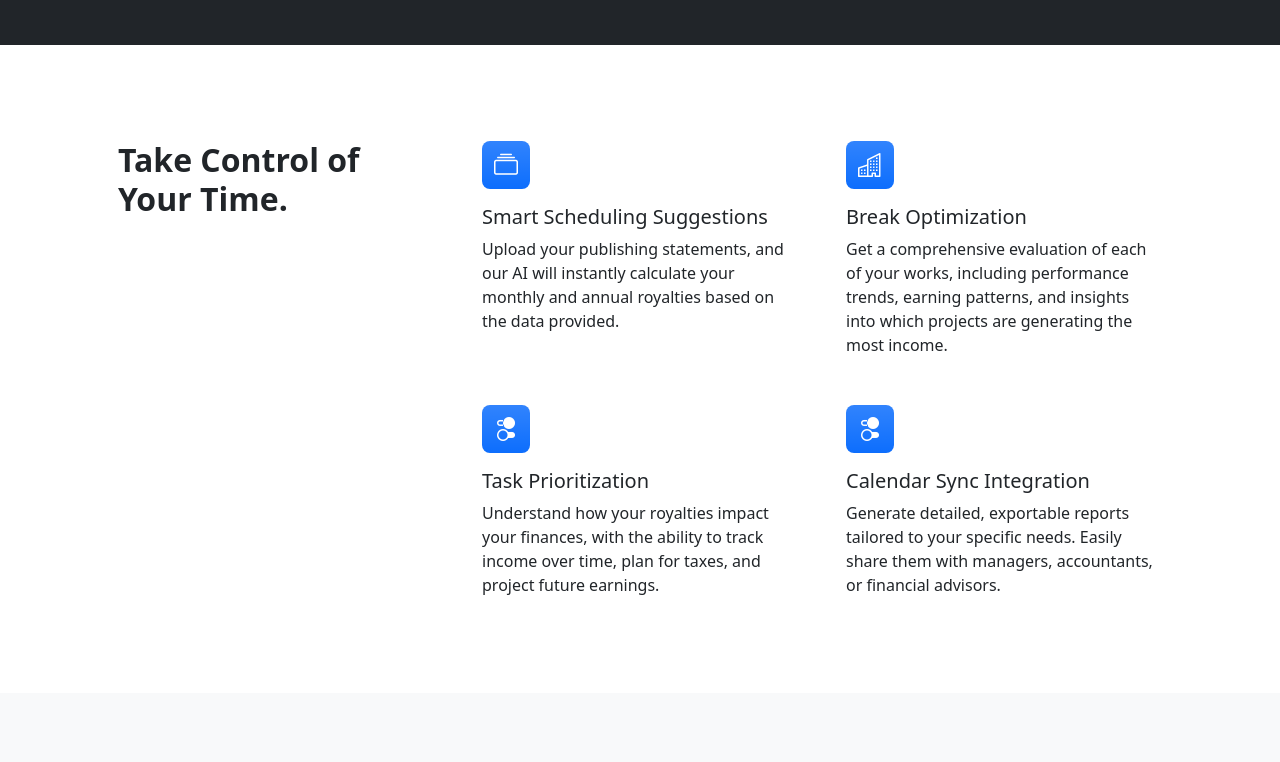
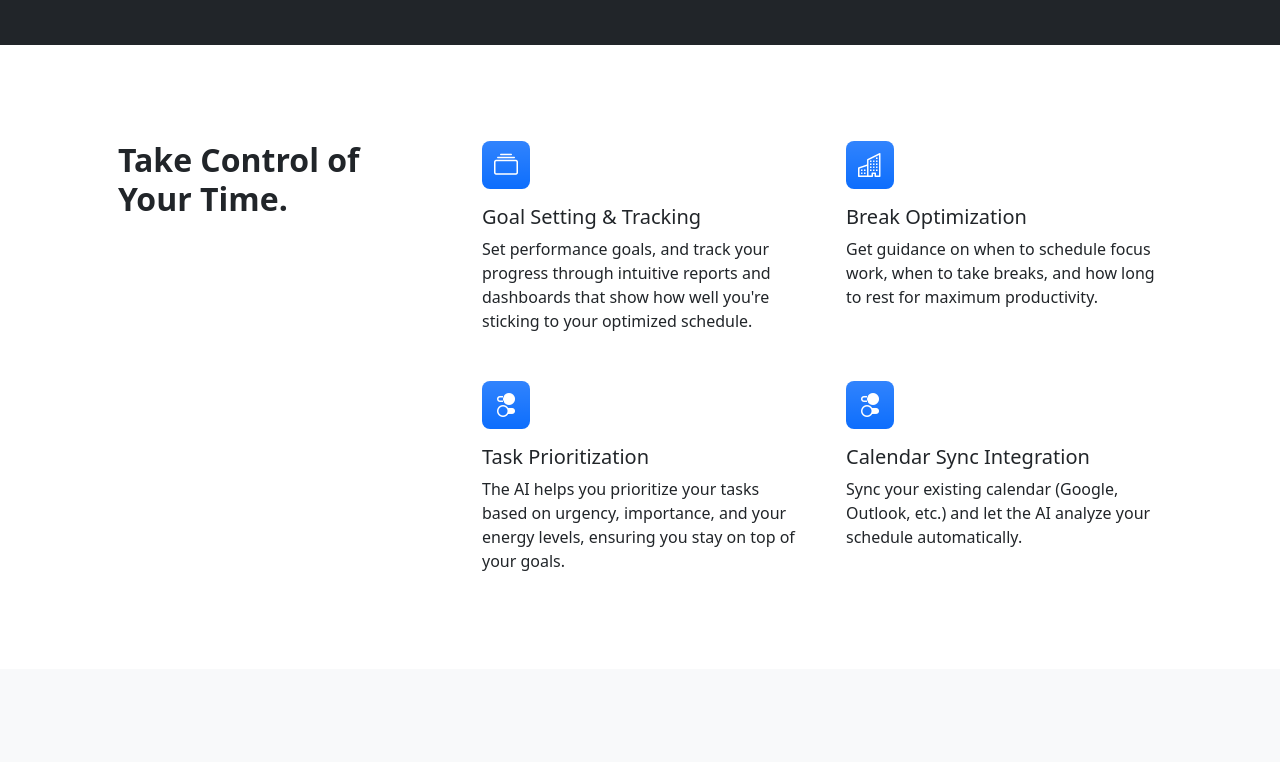
Before and after one commit to bmdminc/app, a plain HTML site: page index.html in a window 1280 px wide. Shown: the part 474-1236 px from the top of the page. Drawn offline with nearby package versions, Linux system fonts and the light colour scheme; a script that the page names is missing.

Commit message:
Update index.html

```diff
--- a/index.html
+++ b/index.html
@@ -49,23 +49,23 @@
                             <div class="row gx-5 row-cols-1 row-cols-md-2">
                                 <div class="col mb-5 h-100">
                                     <div class="feature bg-primary bg-gradient text-white rounded-3 mb-3"><i class="bi bi-collection"></i></div>
-                                    <h2 class="h5">Smart Scheduling Suggestions</h2>
-                                    <p class="mb-0">Upload your publishing statements, and our AI will instantly calculate your monthly and annual royalties based on the data provided.</p>
+                                    <h2 class="h5">Goal Setting & Tracking</h2>
+                                    <p class="mb-0">Set performance goals, and track your progress through intuitive reports and dashboards that show how well you're sticking to your optimized schedule.</p>
                                 </div>
                                 <div class="col mb-5 h-100">
                                     <div class="feature bg-primary bg-gradient text-white rounded-3 mb-3"><i class="bi bi-building"></i></div>
                                     <h2 class="h5">Break Optimization</h2>
-                                    <p class="mb-0">Get a comprehensive evaluation of each of your works, including performance trends, earning patterns, and insights into which projects are generating the most income.</p>
+                                    <p class="mb-0">Get guidance on when to schedule focus work, when to take breaks, and how long to rest for maximum productivity.</p>
                                 </div>
                                 <div class="col mb-5 mb-md-0 h-100">
                                     <div class="feature bg-primary bg-gradient text-white rounded-3 mb-3"><i class="bi bi-toggles2"></i></div>
                                     <h2 class="h5">Task Prioritization</h2>
-                                    <p class="mb-0">Understand how your royalties impact your finances, with the ability to track income over time, plan for taxes, and project future earnings.</p>
+                                    <p class="mb-0">The AI helps you prioritize your tasks based on urgency, importance, and your energy levels, ensuring you stay on top of your goals.</p>
                                 </div>
                                 <div class="col h-100">
                                     <div class="feature bg-primary bg-gradient text-white rounded-3 mb-3"><i class="bi bi-toggles2"></i></div>
                                     <h2 class="h5">Calendar Sync Integration</h2>
-                                    <p class="mb-0">Generate detailed, exportable reports tailored to your specific needs. Easily share them with managers, accountants, or financial advisors.</p>
+                                    <p class="mb-0">Sync your existing calendar (Google, Outlook, etc.) and let the AI analyze your schedule automatically.</p>
                                 </div>
                             </div>
                         </div>
```
